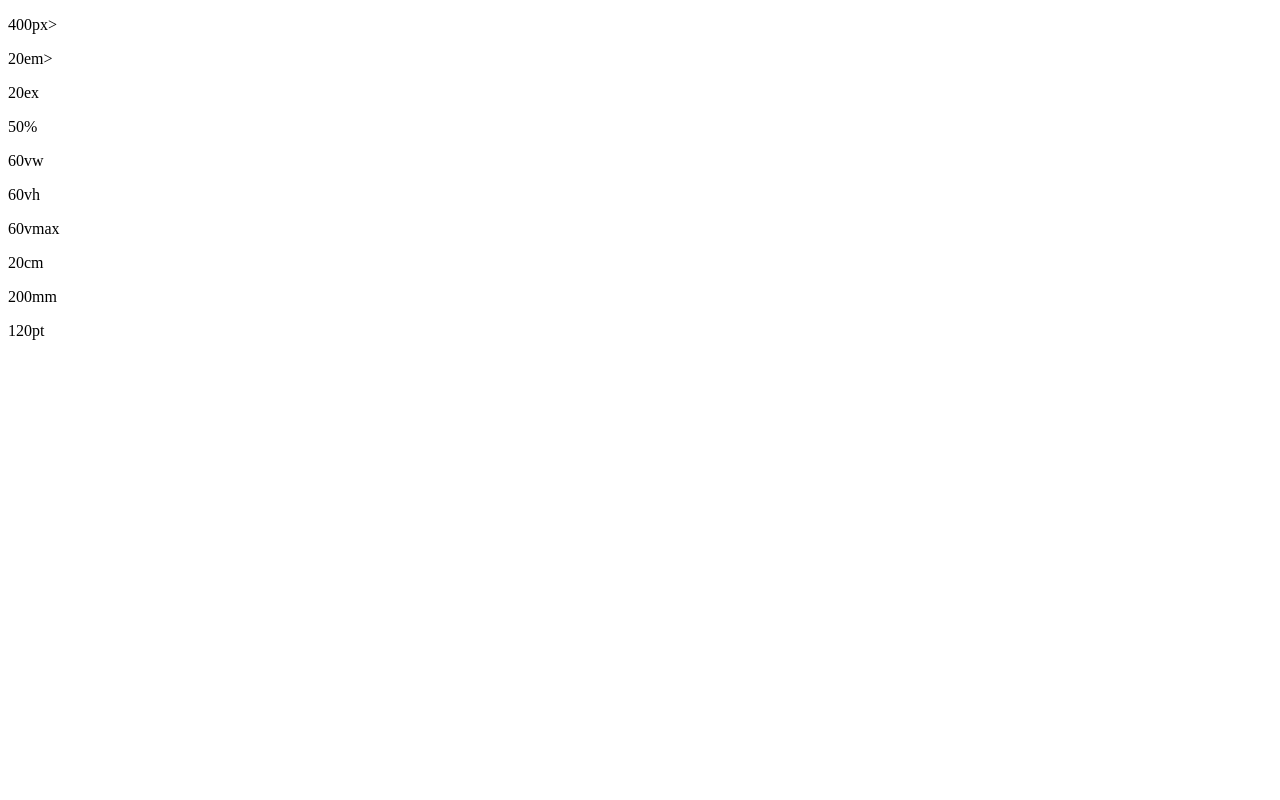
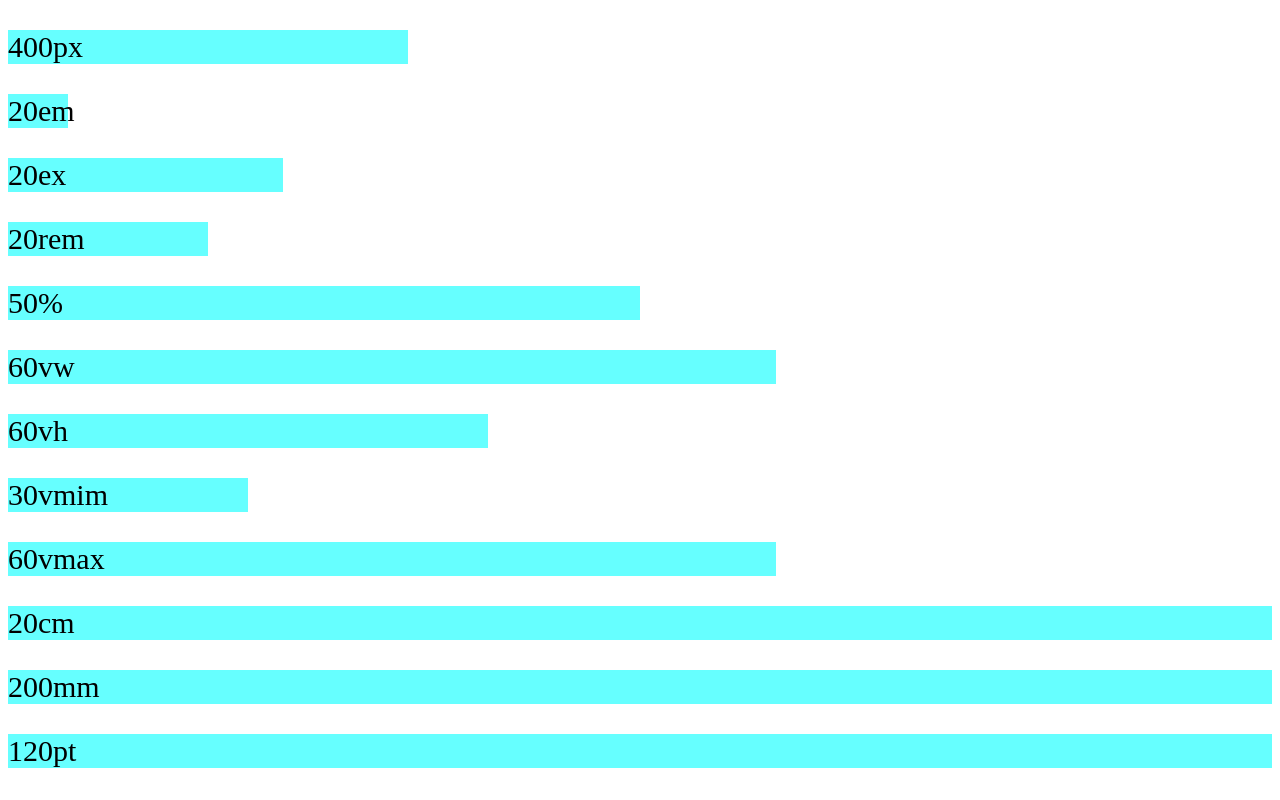
Before and after one commit to AgnieszkaZu/agnieszkazu.github.io, a plain HTML site: page css/selektory/css/miary/index.html in a window 1280 px wide. Drawn offline with Linux system fonts and the light colour scheme.

Commit message:
jednostki miar

```diff
--- a/css/selektory/css/miary/css/style.css
+++ b/css/selektory/css/miary/css/style.css
@@ -0,0 +1,54 @@
+html{
+    font-size: 10px;
+}
+
+#container {
+    font-size: 30px;
+}
+
+#container p {
+    margin-bottom: 15px;
+    background-color: rgba(0,255,255,0.6);
+}
+
+#pixele {
+    width: 400px;
+}
+
+#em {
+    width: 2em;
+}
+
+#ex {
+    width: 20ex;
+}
+
+
+/* 1 rem = font-size elementu html, 3 rem = 3*font=size elementu */
+#rem {
+    width: 20rem;
+}
+
+#procenty {
+    width: 50%
+}
+
+#vw {
+    width: 60vw;
+}
+
+#vh {
+    width: 60vh;
+}
+
+#vmin {
+    width: 30vmin;
+}
+
+#vmax {
+    width: 60vmax;
+}
+
+#inch {
+    width: 40in;
+}
--- a/css/selektory/css/miary/css/index.html
+++ b/css/selektory/css/miary/index.html
@@ -3,22 +3,26 @@
 <head>
     <meta charset="UTF-8">
     <title>Jednostki miar</title>
+    <link rel="stylesheet" href="css/style.css">
+
 </head>
 <body>
 
     <div id="container">
-        <p id="pixele">400px></p>
-        <p id="em">20em></p>
+        <p id="pixele">400px</p>
+        <p id="em">20em</p>
         <p id="ex">20ex</p>
+        <p id="rem">20rem</p>
         <p id="procenty">50%</p>
         <p id="vw">60vw</p>
         <p id="vh">60vh</p>
-        <p id="vmin"60vmin></p>
+        <p id="vmin">30vmim</p>
         <p id="vmax">60vmax</p>
-        <p id="inch"41inch></p>
+        <p id="inch"40in></p>
         <p id="cm">20cm</p>
         <p id="mm">200mm</p>
         <p id="pt">120pt</p>
+
 
     </div>
 
```
Also changed, not shown: css/selektory/css/pozycjonowanie/index.html (renamed from css/selektory/css/pozycjonowanie/css/index.html), 2 other files.
